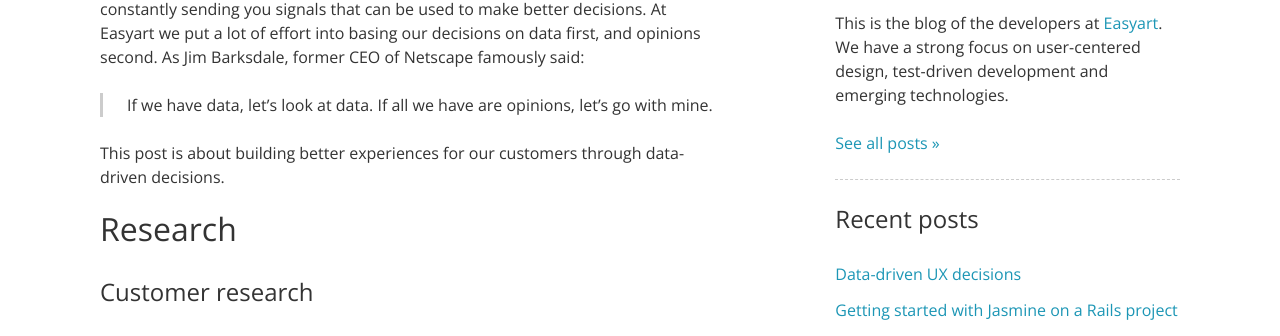
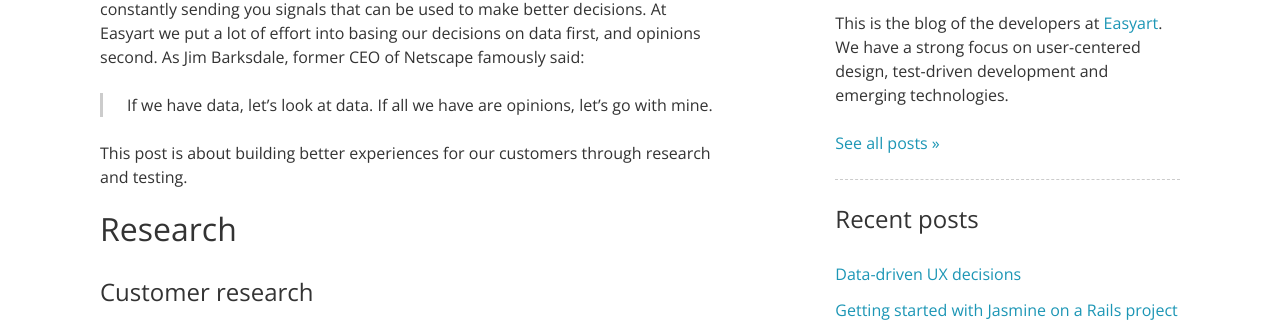
Before and after one commit to kingandmcgaw/kingandmcgaw.github.io, a Jekyll site: the page built from _posts/2014-05-17-data-driven-decisions.md, in a window 1280 px wide and 900 px high, scrolled down 315 px. Shown: the part 118-454 px from the top of the window. Built offline with Jekyll 4.4.1, drawn with Linux system fonts in a browser that asks for light colours; Markdown is read by kramdown in place of the engine named in the settings; comment, search, counter and statistics services are not loaded.

Commit message:
Update 2014-05-17-data-driven-decisions.md

```diff
--- a/_posts/2014-05-17-data-driven-decisions.md
+++ b/_posts/2014-05-17-data-driven-decisions.md
@@ -11,7 +11,7 @@ Meanwhile, with every one of their interactions with you, your customers are con
 
 > If we have data, let’s look at data. If all we have are opinions, let’s go with mine.
 
-This post is about building better experiences for our customers through data-driven decisions.
+This post is about building better experiences for our customers through research and testing.
 
 ## Research
 
```
